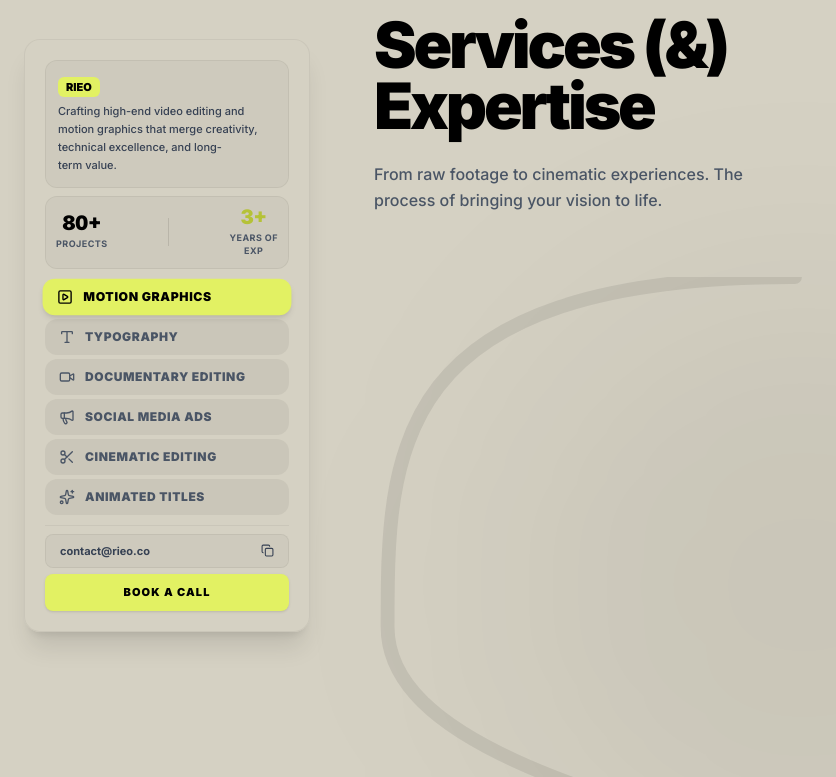
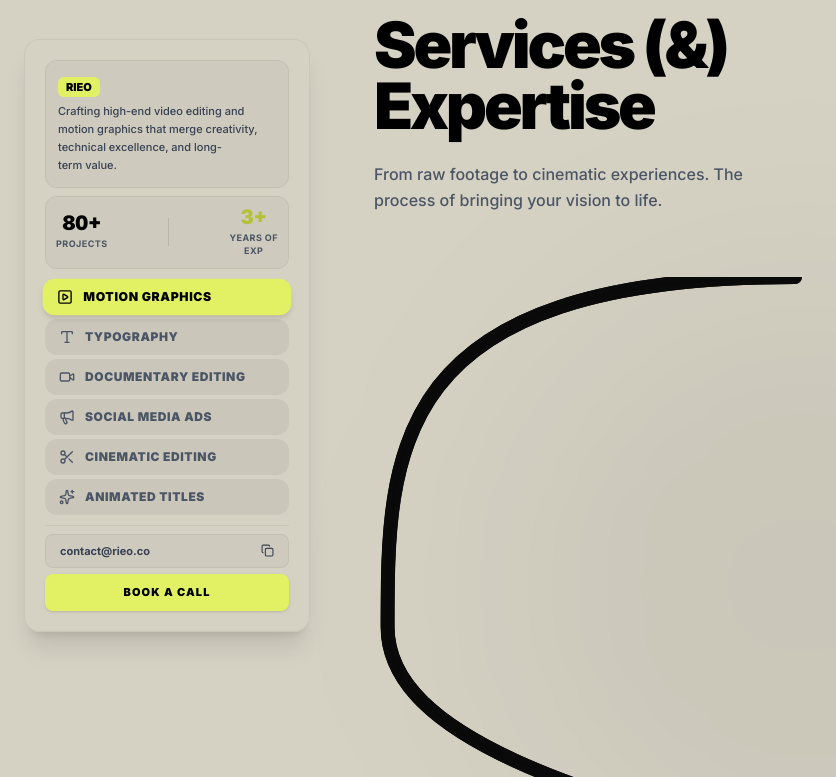
Before and after one commit to Zamir-MoN/RIEO, a Next.js app: page / in a window 1280 px wide. Shown: the part 929-1706 px from the top of the page, without its empty margins (0-836 px from the left). Built offline with nearby package versions, Linux system fonts and the light colour scheme.

Commit message:
fix(timeline): remove non-scaling-stroke so strokeDashoffset draws the line cleanly

```diff
--- a/src/components/ui/journey-timeline.tsx
+++ b/src/components/ui/journey-timeline.tsx
@@ -75,8 +75,7 @@ const NavItem = ({
 }) => (
   <button
     onClick={onClick}
-    className={`relative flex items-center gap-2.5 px-3.5 py-2.5 rounded-xl text-xs font-black tracking-wider uppercase transition-all duration-300 text-left w-full cursor-pointer select-none ${
-      active
+    className={`relative flex items-center gap-2.5 px-3.5 py-2.5 rounded-xl text-xs font-black tracking-wider uppercase transition-all duration-300 text-left w-full cursor-pointer select-none ${active
       ? "bg-[#E2F163] text-black shadow-md scale-[1.02]"
       : "bg-black/5 text-gray-600 hover:bg-black/10 hover:text-black"
       }`}
@@ -222,7 +221,7 @@ export function JourneyTimeline() {
                   <div className="w-px h-7 bg-black/10"></div>
                   <div className="text-center flex flex-col items-center justify-center">
                     <div className="font-black text-xl text-[#B5C237] leading-none tabular-nums">3+</div>
-                  <div className="text-[9px] font-bold uppercase mt-1 text-gray-600 tracking-wider">Years of<br/>exp</div>
+                    <div className="text-[9px] font-bold uppercase mt-1 text-gray-600 tracking-wider">Years of<br />exp</div>
                   </div>
                 </div>
 
@@ -302,6 +301,32 @@ export function JourneyTimeline() {
               strokeWidth="14"
               strokeLinecap="round"
               strokeLinejoin="round"
+            />
+            <path
+              ref={pathRef}
+              d={svgPath}
+              fill="none"
+              stroke="#0A0A0A"
+              strokeWidth="14"
+              strokeLinecap="round"
+              strokeLinejoin="round"
+              style={{ willChange: "stroke-dashoffset" }}
+            />
+          </svg>
+
+            {/* SVG Animated Line (Desktop) */}
+            <svg
+              className="hidden lg:block absolute top-0 left-0 w-full h-full pointer-events-none z-0"
+              viewBox="0 0 1000 3000"
+              preserveAspectRatio="none"
+            >
+              <path
+                d={svgPath}
+                fill="none"
+                stroke="rgba(0,0,0,0.08)"
+                strokeWidth="14"
+                strokeLinecap="round"
+                strokeLinejoin="round"
                 vectorEffect="non-scaling-stroke"
               />
               <path
@@ -317,14 +342,34 @@ export function JourneyTimeline() {
               />
             </svg>
 
+            {/* SVG Animated Line (Desktop) */}
+            <svg
+              className="hidden lg:block absolute top-0 left-0 w-full h-full pointer-events-none z-0"
+              viewBox="0 0 1000 3000"
+              preserveAspectRatio="none"
+            >
+              <path
+                d={svgPath}
+                fill="none"
+                stroke="rgba(0,0,0,0.06)"
+                strokeWidth="4"
+              />
+              <path
+                ref={pathRef}
+                d={svgPath}
+                fill="none"
+                stroke="black"
+                strokeWidth="4"
+              />
+            </svg>
+
             {/* Cards */}
             {timelineData.map((item, i) => {
               const isLeft = item.side === "left";
               return (
                 <div
                   key={i}
-                className={`journey-card absolute bg-[#E3E1D9] p-[clamp(1.25rem,2vw,2rem)] rounded-[1.5rem] md:rounded-[2rem] shadow-xl border border-white/30 z-10 flex flex-col -translate-y-1/2 w-[clamp(280px,32vw,440px)] ${
-                  isLeft
+                  className={`journey-card absolute bg-[#E3E1D9] p-[clamp(1.25rem,2vw,2rem)] rounded-[1.5rem] md:rounded-[2rem] shadow-xl border border-white/30 z-10 flex flex-col -translate-y-1/2 w-[clamp(280px,32vw,440px)] ${isLeft
                     ? 'left-1/2 -translate-x-1/2 lg:left-[clamp(1.5rem,5vw,5rem)] lg:translate-x-0'
                     : 'left-1/2 -translate-x-1/2 lg:left-auto lg:right-[clamp(1.5rem,5vw,5rem)] lg:translate-x-0'
                     }`}
```
Lines whose indentation alone changed are shown as unchanged.
